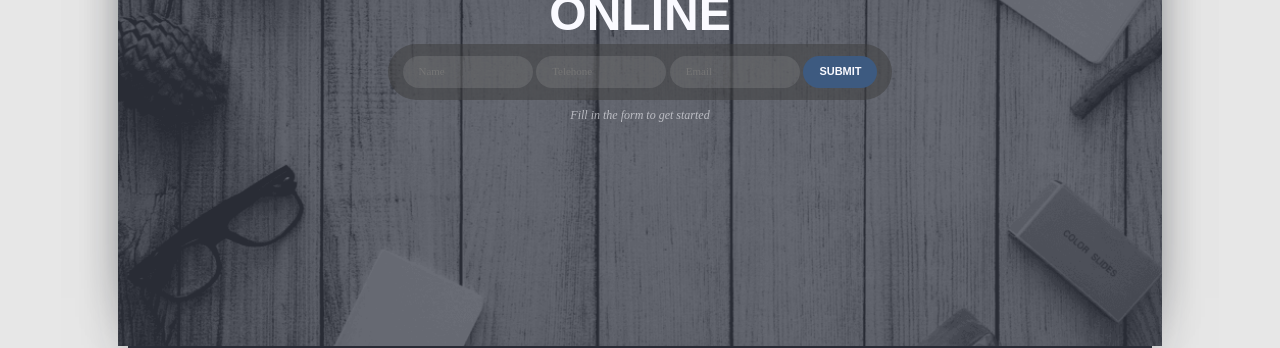
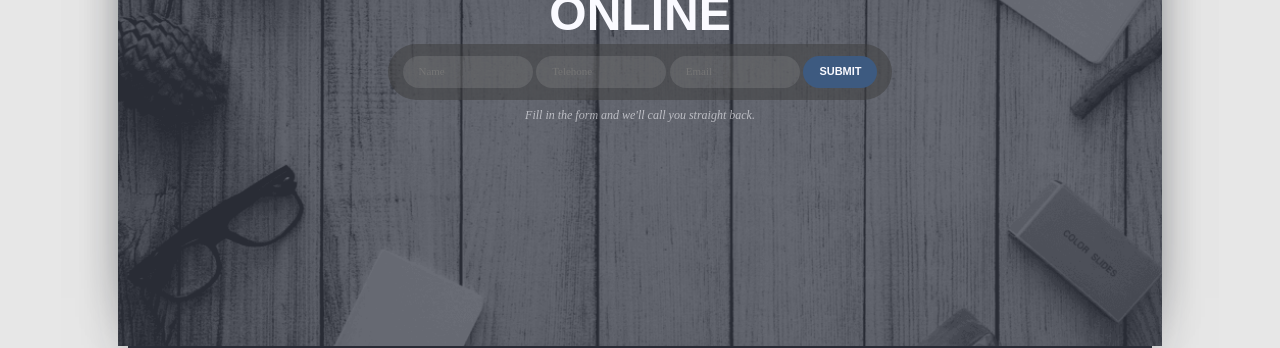
Before and after one commit to expandia/expandia.github.io, a Jekyll site: the page built from _pages/index.html, in a window 1280 px wide and 900 px high. Shown: the part 386-734 px from the top of the window. Built offline with Jekyll 4.4.1, drawn with Linux system fonts in a browser that asks for light colours.

Commit message:
Hero message copy change
Signed-off-by: samueldsquire <sam_squire@msn.com>

```diff
--- a/_pages/index.html
+++ b/_pages/index.html
@@ -16,7 +16,7 @@ title: Expandia
 			<input class="hero__form-field" name="email" type="email" placeholder="Email"/>
 			<input class="hero__form-field--submit" type="submit" value="Submit" />
 		</form>
-		<p class="hero__message">Fill in the form to get started</p>
+		<p class="hero__message">Fill in the form and we'll call you straight back.</p>
 	</div>
 </div>
 
```
